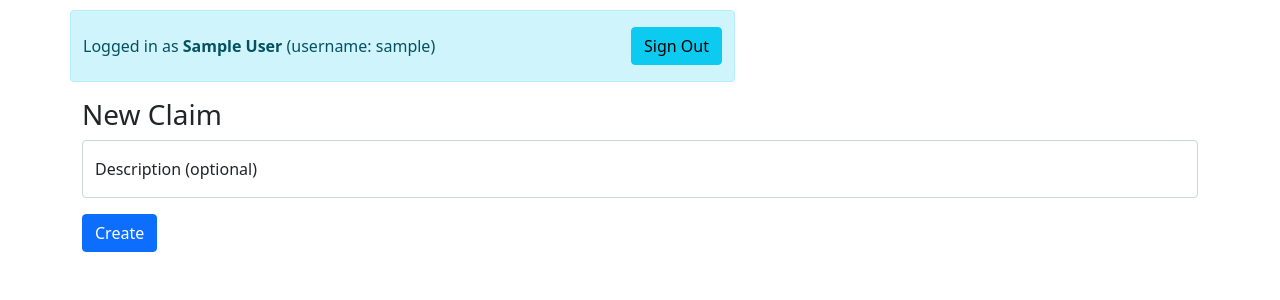
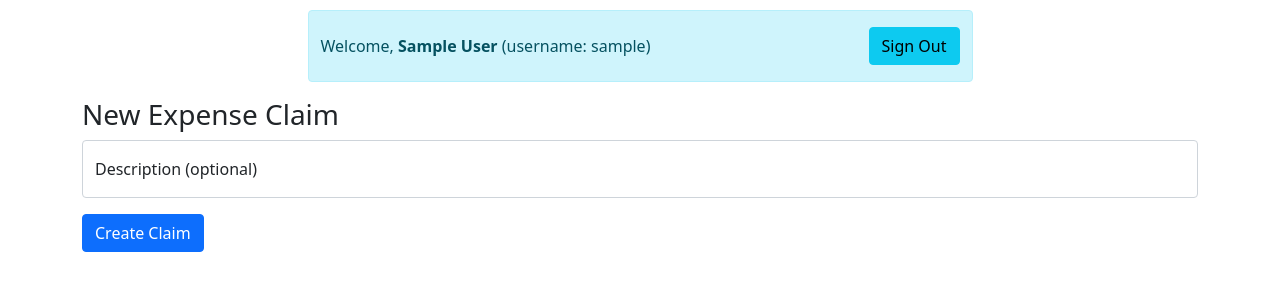
Before and after one commit to iamlogan/expenses-fdm, a Django app: page /new-claim/ in a window 1280 px wide. Shown: the part 62-362 px from the top of the page. Run offline with Django 3.2, Linux system fonts and the light colour scheme; the visitor is signed in with stand-in values (Sample User, id 1); some libraries are stand-ins or nearby versions.

Commit message:
Small tweaks to claim model and UI

```diff
--- a/expensesapp/admin.py
+++ b/expensesapp/admin.py
@@ -7,5 +7,5 @@ class ClaimAdmin(admin.ModelAdmin):
     list_display = ("creation_datetime", "owner", "description")
 
 
+admin.site.register(User, UserAdmin)
 admin.site.register(Claim, ClaimAdmin)
-admin.site.register(User, UserAdmin)
--- a/expensesapp/forms.py
+++ b/expensesapp/forms.py
@@ -2,4 +2,4 @@ from django import forms
 
 
 class NewClaimForm(forms.Form):
-    description = forms.CharField(label="Description", max_length=200)
+    description = forms.CharField(label="Description", max_length=200, required=False)
--- a/expensesapp/models.py
+++ b/expensesapp/models.py
@@ -15,7 +15,7 @@ class User(AbstractUser):
 class Claim(models.Model):
     creation_datetime = models.DateTimeField()
     owner = models.ForeignKey(settings.AUTH_USER_MODEL,on_delete=models.SET_NULL, null=True)
-    description = models.TextField(max_length=200, null=True)
+    description = models.CharField(max_length=200, null=True)
 
     @classmethod
     def create(cls, owner, description):
--- a/expensesapp/templates/expensesapp/base.html
+++ b/expensesapp/templates/expensesapp/base.html
@@ -48,11 +48,11 @@
 </nav>
 {% if user.is_authenticated %}
     <div class="container">
-        <div class="row" role="alert">
-            <div class="col- col-md-10 col-lg-8 col-xl-7 col-xxl-6">
+        <div class="row justify-content-center" role="alert">
+            <div class="col-12 col-md-10 col-lg-8 col-xl-7 col-xxl-6">
                 <div class="row justify-content-between align-items-center alert alert-info px-0">
                     <div class="col-12 col-sm-9">
-                        Logged in as <b>{{ user.first_name }} {{ user.last_name }}</b> (username: {{ user.username }})
+                        Welcome, <b>{{ user.first_name }} {{ user.last_name }}</b> (username: {{ user.username }})
                     </div>
                     <div class="col-auto mt-2 mt-sm-0">
                         <a class="btn btn-info" href="{% url "logout" %}">Sign Out</a>
--- a/expensesapp/templates/expensesapp/new_claim.html
+++ b/expensesapp/templates/expensesapp/new_claim.html
@@ -4,7 +4,7 @@
 
     <div class="container">
         <div class="row">
-            <h3>New Claim</h3>
+            <h3>New Expense Claim</h3>
         </div>
         <div class="row">
             <form action="{% url "expensesapp:new_claim" %}" method="post">
@@ -13,7 +13,7 @@
                     {{ form.description }}
                     <label for="{{ form.description.id_for_label }}">Description (optional)</label>
                 </div>
-                <input class="btn btn-primary" type="submit" value="Create">
+                <input class="btn btn-primary" type="submit" value="Create Claim">
             </form>
         </div>
     </div>
```
Also changed, not shown: expensesapp/migrations/0004_alter_claim_description.py (added).
